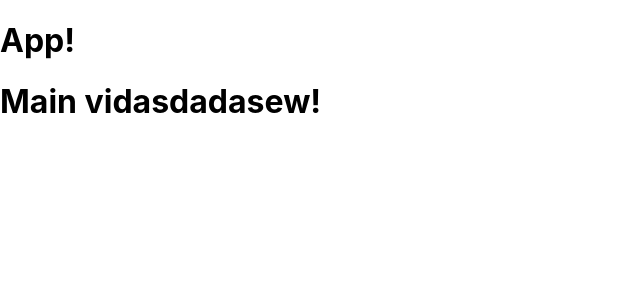
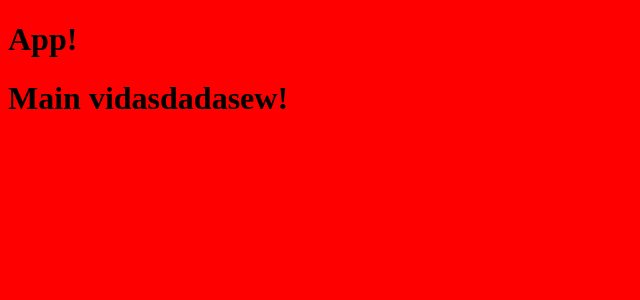
Before and after one commit to le2kbqoahhkv68/code-challenge-inditex, a React (Create React App) app: page / in a window 1280 px wide. Shown: the top 300 px of the page, without its empty margins (0-640 px from the left). Built offline with nearby package versions, Linux system fonts and the light colour scheme.

Commit message:
Lazy loading and App scaffold refactor

```diff
--- a/src/App.js
+++ /dev/null
@@ -1,32 +0,0 @@
-import { BrowserRouter as Router, Route, Switch } from "react-router-dom";
-import { routes } from "./routes";
-
-/** Global styles */
-import "./assets/styles/index.scss";
-
-/** Components */
-import { ErrorBoundary } from "./components/ErrorBoundary/ErrorBoundary.js";
-
-function App() {
-  return (
-    <ErrorBoundary>
-      <Router>
-        <div className="App">
-          <h1>App!</h1>
-          <Switch>
-            {routes.map((route, index) => (
-              <Route
-                key={index}
-                path={route.path}
-                exact={route.exact}
-                component={route.component}
-              />
-            ))}
-          </Switch>
-        </div>
-      </Router>
-    </ErrorBoundary>
-  );
-}
-
-export default App;
--- /dev/null
+++ b/src/App/App.js
@@ -0,0 +1,35 @@
+import { Suspense } from "react";
+import { BrowserRouter as Router, Route, Switch } from "react-router-dom";
+import { routes } from "../routes";
+
+/** Global styles */
+import "@/assets/styles/index.scss";
+
+/** Components */
+import { ErrorBoundary } from "../components/ErrorBoundary/ErrorBoundary.js";
+
+function App() {
+  return (
+    <ErrorBoundary>
+      <Router>
+        <div className="App">
+          <h1>App!</h1>
+          <Suspense fallback={<div>Loading...</div>}>
+            <Switch>
+              {routes.map((route, index) => (
+                <Route
+                  key={index}
+                  path={route.path}
+                  exact={route.exact}
+                  component={route.component}
+                />
+              ))}
+            </Switch>
+          </Suspense>
+        </div>
+      </Router>
+    </ErrorBoundary>
+  );
+}
+
+export default App;
--- /dev/null
+++ b/src/assets/styles/app/_app.scss
@@ -0,0 +1,3 @@
+body {
+  background-color: red;
+}
--- a/src/assets/styles/index.scss
+++ b/src/assets/styles/index.scss
@@ -1,2 +1,3 @@
 /** app */
 @import "./app/reset";
+@import "./app/app";
--- a/src/index.css
+++ /dev/null
@@ -1,13 +0,0 @@
-body {
-  margin: 0;
-  font-family: -apple-system, BlinkMacSystemFont, "Segoe UI", "Roboto", "Oxygen",
-    "Ubuntu", "Cantarell", "Fira Sans", "Droid Sans", "Helvetica Neue",
-    sans-serif;
-  -webkit-font-smoothing: antialiased;
-  -moz-osx-font-smoothing: grayscale;
-}
-
-code {
-  font-family: source-code-pro, Menlo, Monaco, Consolas, "Courier New",
-    monospace;
-}
--- a/src/index.js
+++ b/src/index.js
@@ -1,7 +1,6 @@
 import React from "react";
 import ReactDOM from "react-dom";
-import "./index.css";
-import App from "./App";
+import App from "./App/App.js";
 
 ReactDOM.render(
   <React.StrictMode>
--- a/src/modules/Podcast/Podcasts/Podcasts.js
+++ b/src/modules/Podcast/Podcasts/Podcasts.js
@@ -1,6 +1,6 @@
 import React from "react";
 
-export class PodcastsView extends React.Component {
+export default class PodcastsView extends React.Component {
   render() {
     return <h1>Main vidasdadasew!</h1>;
   }
--- a/src/modules/Podcast/routes.js
+++ b/src/modules/Podcast/routes.js
@@ -1,4 +1,6 @@
-import { PodcastsView } from "./Podcasts/Podcasts";
+import { lazy } from "react";
+
+const PodcastsView = lazy(() => import("./Podcasts/Podcasts"));
 
 /**
  * modules / Podcast / routes
```
Also changed, not shown: 1 other file (tests, documents, lock files or other folders).
